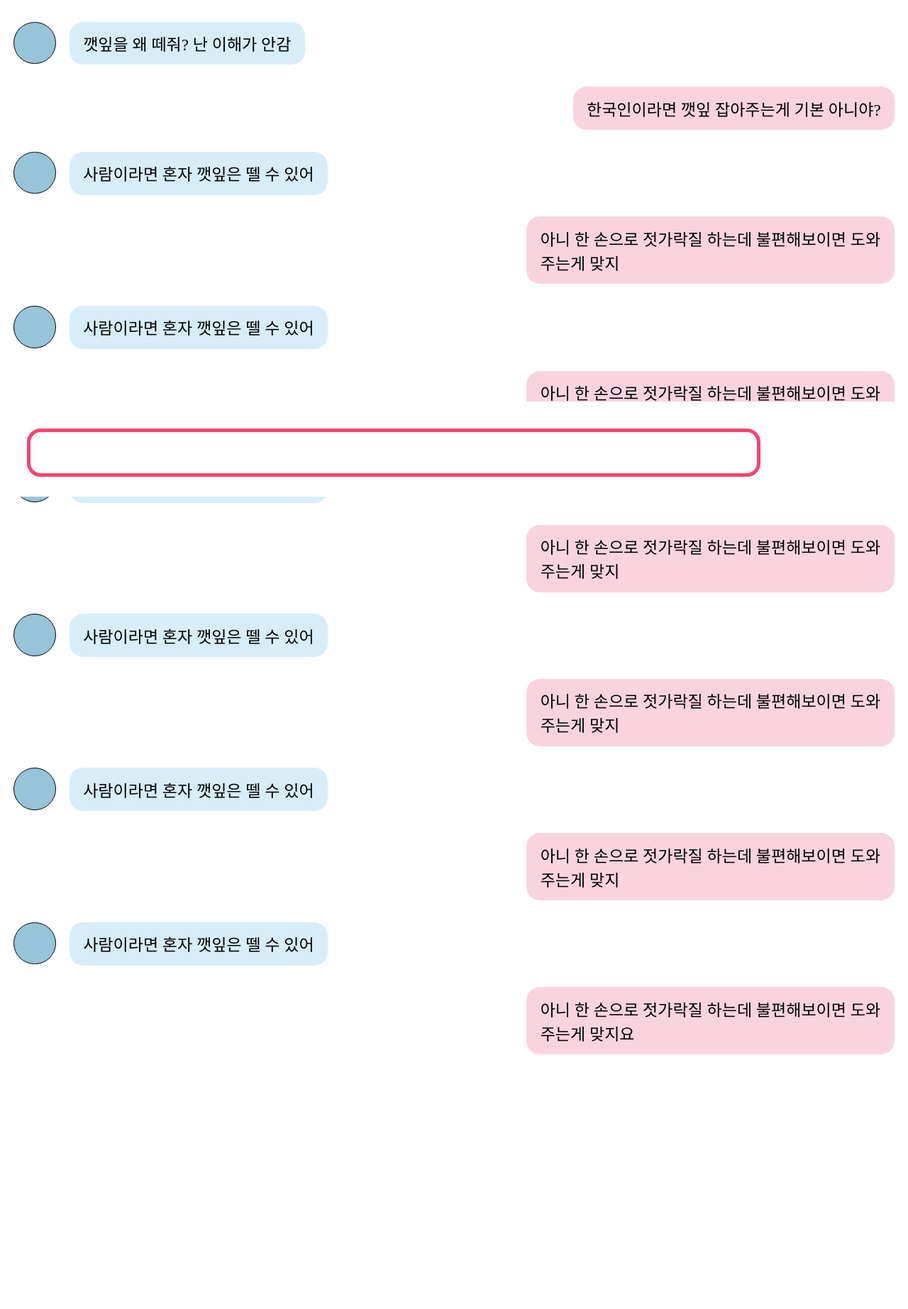
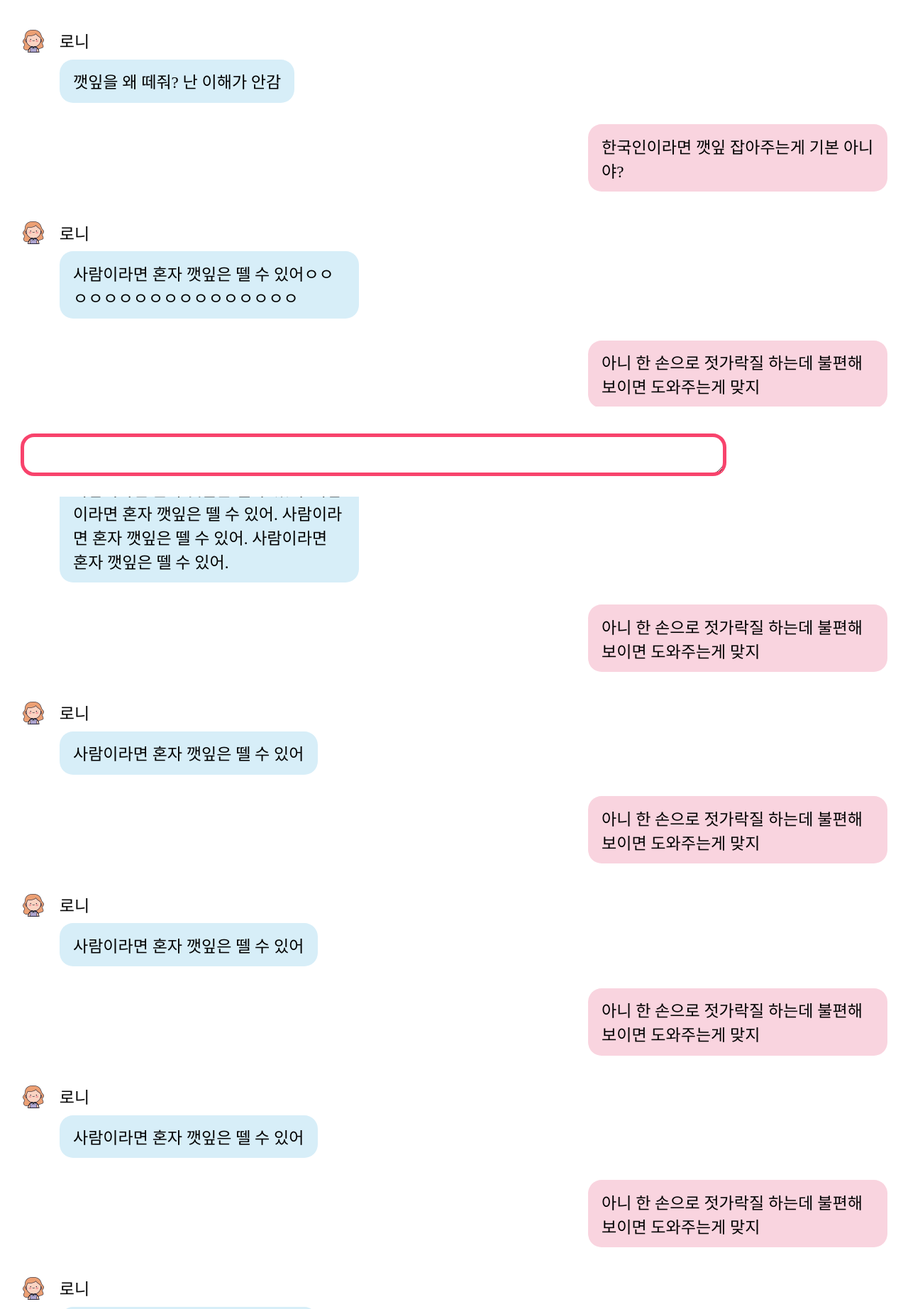
Before and after one commit to CoupleBalance-Chatbot/CBG-Project, a plain HTML site: page front/html/chat.html in a window 1280 px wide. Shown: the part 100-1945 px from the top of the page at 71% size. Before the commit the page ends 1736 px from the top, so only its background shows below. Drawn offline with Linux system fonts and the light colour scheme; some icons are missing; a web font is replaced by a local one.

Commit message:
chat창 수정

```diff
--- a/front/css/chat.css
+++ b/front/css/chat.css
@@ -27,7 +27,8 @@ body {height: 100vh;}
 .main-div {
     position: relative;
     padding: 1rem;
-    padding-bottom: 7rem;
+    padding-right: 1.5rem;
+    /* padding-bottom: 7rem; */
 }
 
 .chatting {
@@ -42,12 +43,18 @@ body {height: 100vh;}
 }
 
 .profile {
-    width: 3rem;
-    height: 3rem;
-    background-color: rgb(150, 196, 217);
-    border: 0.005rem black solid;
-    border-radius: 20rem;
-    margin-right: 1rem;
+    margin-right: 0.5rem;
+    padding: 0.4rem;
+}
+
+.imgdiv {
+    /* border: 0.005rem #ddd solid; */
+    border-radius: 10rem;
+    padding: 0.2rem;
+}
+
+.name {
+    margin: 0.5rem 0;
 }
 
 .contentC {
@@ -55,7 +62,8 @@ body {height: 100vh;}
     /* border: 0.005rem black solid; */
     background-color: rgb(215, 238, 248);
     border-radius: 1rem;
-    max-width: 25rem;
+    max-width: 20rem;
+    font-size: 1.2rem;
 }
 
 .user {
@@ -66,17 +74,18 @@ body {height: 100vh;}
     padding: 0.7rem 1rem;
     border-radius: 1rem;
     background-color: #f9d4df;
-    max-width: 25rem;
+    max-width: 20rem;
+    font-size: 1.2rem;
 }
 
 
 .footer {
     background-color: white;
     width: 100%;
-    height: 5rem;
+    /* height: 5rem; */
     position: fixed;
     bottom: 0;
-    padding: 0rem 1rem;
+    padding: 1.5rem 1.5rem;
     padding-top: 2rem;
     display: flex;
     justify-content: space-between;
@@ -84,13 +93,17 @@ body {height: 100vh;}
 }
 
 .inputbox {
-    width: 80%;
-    height: 3rem;
+    width: 74%;
+    height: 1.6rem;
     border: #F8436C 0.3rem solid;
     border-radius: 1rem;
+    padding: 0.5rem 1rem;
+    padding-left: 1rem;
+    font-size: 1.3rem;
 }
 
 .xi-send {
+    margin-right: 0.3rem;
     width: 15%;
     height: 3rem;
     color: #F8436C;
--- a/front/html/chat.html
+++ b/front/html/chat.html
@@ -10,64 +10,113 @@
 </head>
 <body>
     <div class="inner-header">
-        <i class="xi-arrow-left"></i>
-        <div class="Qlist">다른 질문 선택하기</div>
+        <i class="xi-arrow-left" id="back"></i>
+        <div class="Qlist" id="list">다른 질문 선택하기</div>
     </div>
     <div class="inner-div">
         <div class="main-div">
             <div class="chatting">
                 <!--이부분은 나중에 js로 알아서 생성되게 바꾸기-->
                 <div class="chatbot">
-                    <div class="profile"></div>
+                    <div class="profile">
+                        <div class="imgdiv">
+                            <img src="../img/roni.png" alt="roni" class="imgpro">
+                        </div>
+                    </div>
+                    <div class="chatbox">
+                        <div class="name">로니</div>
                         <div class="contentC">깻잎을 왜 떼줘? 난 이해가 안감</div>
+                    </div>
                 </div>
                 <div class="user">
                     <div class="contentU">한국인이라면 깻잎 잡아주는게 기본 아니야?</div>
                 </div>
 
                 <div class="chatbot">
-                    <div class="profile"></div>
-                    <div class="contentC">사람이라면 혼자 깻잎은 뗄 수 있어</div>
+                    <div class="profile">
+                        <div class="imgdiv">
+                            <img src="../img/roni.png" alt="roni" class="imgpro">
+                        </div>
+                    </div>
+                    <div class="chatbox">
+                        <div class="name">로니</div>
+                        <div class="contentC">사람이라면 혼자 깻잎은 뗄 수 있어ㅇㅇㅇㅇㅇㅇㅇㅇㅇㅇㅇㅇㅇㅇㅇㅇㅇ</div>
+                    </div>
                 </div>
                 <div class="user">
                     <div class="contentU">아니 한 손으로 젓가락질 하는데 불편해보이면 도와주는게 맞지</div>
                 </div>
 
                 <div class="chatbot">
-                    <div class="profile"></div>
-                    <div class="contentC">사람이라면 혼자 깻잎은 뗄 수 있어</div>
+                    <div class="profile">
+                        <div class="imgdiv">
+                            <img src="../img/roni.png" alt="roni" class="imgpro">
+                        </div>
+                    </div>
+                    <div class="chatbox">
+                        <div class="name">로니</div>
+                        <div class="contentC">사람이라면 혼자 깻잎은 뗄 수 있어. 사람이라면 혼자 깻잎은 뗄 수 있어. 사람이라면 혼자 깻잎은 뗄 수 있어. 사람이라면 혼자 깻잎은 뗄 수 있어. </div>
+                    </div>
                 </div>
                 <div class="user">
                     <div class="contentU">아니 한 손으로 젓가락질 하는데 불편해보이면 도와주는게 맞지</div>
                 </div>
 
                 <div class="chatbot">
-                    <div class="profile"></div>
+                    <div class="profile">
+                        <div class="imgdiv">
+                            <img src="../img/roni.png" alt="roni" class="imgpro">
+                        </div>
+                    </div>
+                    <div class="chatbox">
+                        <div class="name">로니</div>
                         <div class="contentC">사람이라면 혼자 깻잎은 뗄 수 있어</div>
+                    </div>
                 </div>
                 <div class="user">
                     <div class="contentU">아니 한 손으로 젓가락질 하는데 불편해보이면 도와주는게 맞지</div>
                 </div>
 
                 <div class="chatbot">
-                    <div class="profile"></div>
+                    <div class="profile">
+                        <div class="imgdiv">
+                            <img src="../img/roni.png" alt="roni" class="imgpro">
+                        </div>
+                    </div>
+                    <div class="chatbox">
+                        <div class="name">로니</div>
                         <div class="contentC">사람이라면 혼자 깻잎은 뗄 수 있어</div>
+                    </div>
                 </div>
                 <div class="user">
                     <div class="contentU">아니 한 손으로 젓가락질 하는데 불편해보이면 도와주는게 맞지</div>
                 </div>
 
                 <div class="chatbot">
-                    <div class="profile"></div>
+                    <div class="profile">
+                        <div class="imgdiv">
+                            <img src="../img/roni.png" alt="roni" class="imgpro">
+                        </div>
+                    </div>
+                    <div class="chatbox">
+                        <div class="name">로니</div>
                         <div class="contentC">사람이라면 혼자 깻잎은 뗄 수 있어</div>
+                    </div>
                 </div>
                 <div class="user">
                     <div class="contentU">아니 한 손으로 젓가락질 하는데 불편해보이면 도와주는게 맞지</div>
                 </div>
 
                 <div class="chatbot">
-                    <div class="profile"></div>
+                    <div class="profile">
+                        <div class="imgdiv">
+                            <img src="../img/roni.png" alt="roni" class="imgpro">
+                        </div>
+                    </div>
+                    <div class="chatbox">
+                        <div class="name">로니</div>
                         <div class="contentC">사람이라면 혼자 깻잎은 뗄 수 있어</div>
+                    </div>
                 </div>
                 <div class="user">
                     <div class="contentU">아니 한 손으로 젓가락질 하는데 불편해보이면 도와주는게 맞지요</div>
@@ -75,11 +124,13 @@
 
 
             </div>
+        </div>
         <div class="footer">
-                <div class="inputbox"></div>
-                <div class="xi-send"></div>
+            <textarea name="text" id="input" class="inputbox"></textarea>
+            <!-- <input type="text" class="inputbox" id="input"> -->
+            <div class="xi-send" id="send"></div>
         </div>
     </div>
-    </div>
+    <script src="../js/chat.js"></script>
 </body>
 </html>
--- /dev/null
+++ b/front/js/chat.js
@@ -0,0 +1,28 @@
+// 뒤로가기
+const back = document.getElementById('back')
+back.addEventListener('click', (e)=>{ window.history.back();})
+
+// 질문리스트
+const list = document.getElementById('list')
+list.addEventListener('click', (e)=>{
+    window.location.href = './list.html'
+})
+
+// 전송버튼 클릭
+const send = document.getElementById('send')
+send.addEventListener('click', (e)=> {
+    const input = document.getElementById('input').value
+    const chatting = document.getElementById('chatting')
+    const user = document.createElement('div')
+
+    user.innerHTML = `<div class="contentU">${'한국인이라면 깻잎 잡아주는게 기본 아니야?'}</div>`
+})
+
+
+var newDiv = document.createElement('div');
+
+            // 생성한 div에 내용 추가
+            newDiv.innerHTML = '새로운 HTML 요소';
+
+            // 해당 div에 새로운 div 요소 추가
+            document.getElementById('myDiv').appendChild(newDiv);
--- a/server/data/question.js
+++ b/server/data/question.js
@@ -18,8 +18,6 @@ export async function getAll() {
 
 
 
-
-
 // _id 값 가져오는 함수
 function mapOptionalQuestion(question){
     return question? {...question, id: question._id.toString()} : question;
--- a/server/router/question.js
+++ b/server/router/question.js
@@ -7,7 +7,7 @@ const router = express.Router()
 router.get('/getAll', questionController.questionAll)
 
 // 랜덤 질문 가져오기
-router.get('/random', questionController.randomQuestion)
+router.get('/random/:id', questionController.randomQuestion)
 
 
 export default router
```
Also changed, not shown: server/controller/question.js (+14 -4 lines), front/img/3099346_woman_gesturing_no_icon.png (deleted), front/img/3099348_ok_man_gesturing_icon.png (deleted), front/img/roni.png (added). Lines whose indentation alone changed are shown as unchanged.
